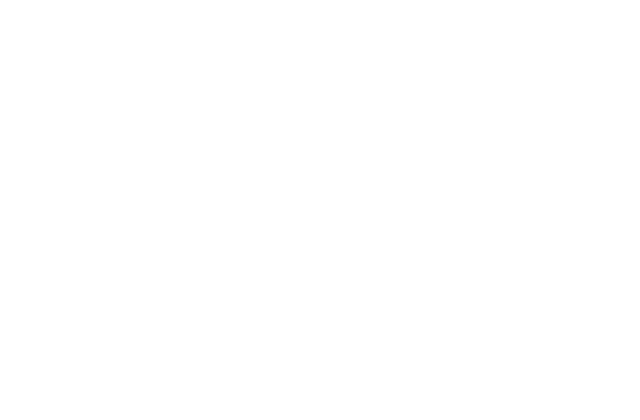
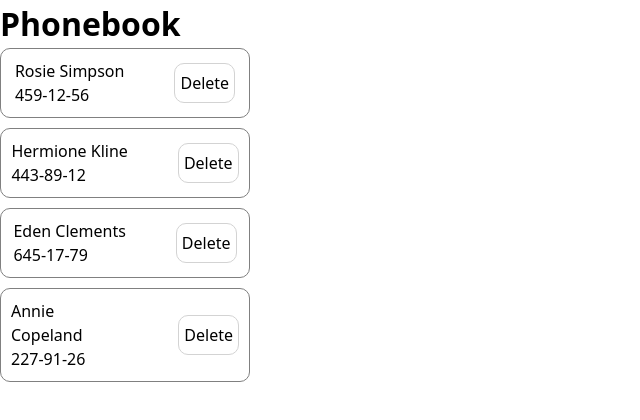
Before and after one commit to Artur-Luniaka/goit-react-hw-03, a React (Vite) app: page / in a window 1280 px wide. Shown: the top 420 px of the page, without its empty margins (0-640 px from the left). Built offline with nearby package versions, Linux system fonts and the light colour scheme.

Commit message:
finished 1 step of 5/added light styles

```diff
--- a/src/App.jsx
+++ b/src/App.jsx
@@ -1,8 +1,17 @@
 import "./App.css";
 import "modern-normalize/modern-normalize.css";
+import { useState } from "react";
+import contacts from "./assets/contacts.json";
+import ContactList from "./components/ContactList/ContactList";
 
 const App = () => {
-  return <></>;
+  const [contact, setContact] = useState(contacts);
+  return (
+    <>
+      <h1>Phonebook</h1>
+      <ContactList contacts={contacts} />
+    </>
+  );
 };
 
 export default App;
--- /dev/null
+++ b/src/assets/contacts.json
@@ -0,0 +1,6 @@
+[
+  { "id": "id-1", "name": "Rosie Simpson", "number": "459-12-56" },
+  { "id": "id-2", "name": "Hermione Kline", "number": "443-89-12" },
+  { "id": "id-3", "name": "Eden Clements", "number": "645-17-79" },
+  { "id": "id-4", "name": "Annie Copeland", "number": "227-91-26" }
+]
--- /dev/null
+++ b/src/components/Contact/Contact.jsx
@@ -0,0 +1,15 @@
+import s from "./Contact.module.css";
+
+const Contact = ({ name, number }) => {
+  return (
+    <>
+      <div>
+        <p>{name}</p>
+        <p>{number}</p>
+      </div>
+      <button className={s.button}>Delete</button>
+    </>
+  );
+};
+
+export default Contact;
--- /dev/null
+++ b/src/components/Contact/Contact.module.css
@@ -0,0 +1,5 @@
+.button {
+  border: 1px solid lightgray;
+  padding: 10px 5px;
+  border-radius: 10px;
+}
--- /dev/null
+++ b/src/components/ContactList/ContactList.jsx
@@ -0,0 +1,19 @@
+import "../../assets/contacts.json";
+import Contact from "../Contact/Contact";
+import s from "./ContactList.module.css";
+
+const ContactList = ({ contacts }) => {
+  return (
+    <>
+      <ul className={s.list}>
+        {contacts.map((contact) => (
+          <li className={s.item} key={contact.id}>
+            <Contact name={contact.name} number={contact.number} />
+          </li>
+        ))}
+      </ul>
+    </>
+  );
+};
+
+export default ContactList;
--- /dev/null
+++ b/src/components/ContactList/ContactList.module.css
@@ -0,0 +1,16 @@
+.list {
+  display: flex;
+  flex-direction: column;
+  gap: 10px;
+}
+
+.item {
+  border: 1px solid gray;
+  border-radius: 10px;
+  padding: 10px;
+  display: flex;
+  gap: 50px;
+  width: 250px;
+  justify-content: center;
+  align-items: center;
+}
```
